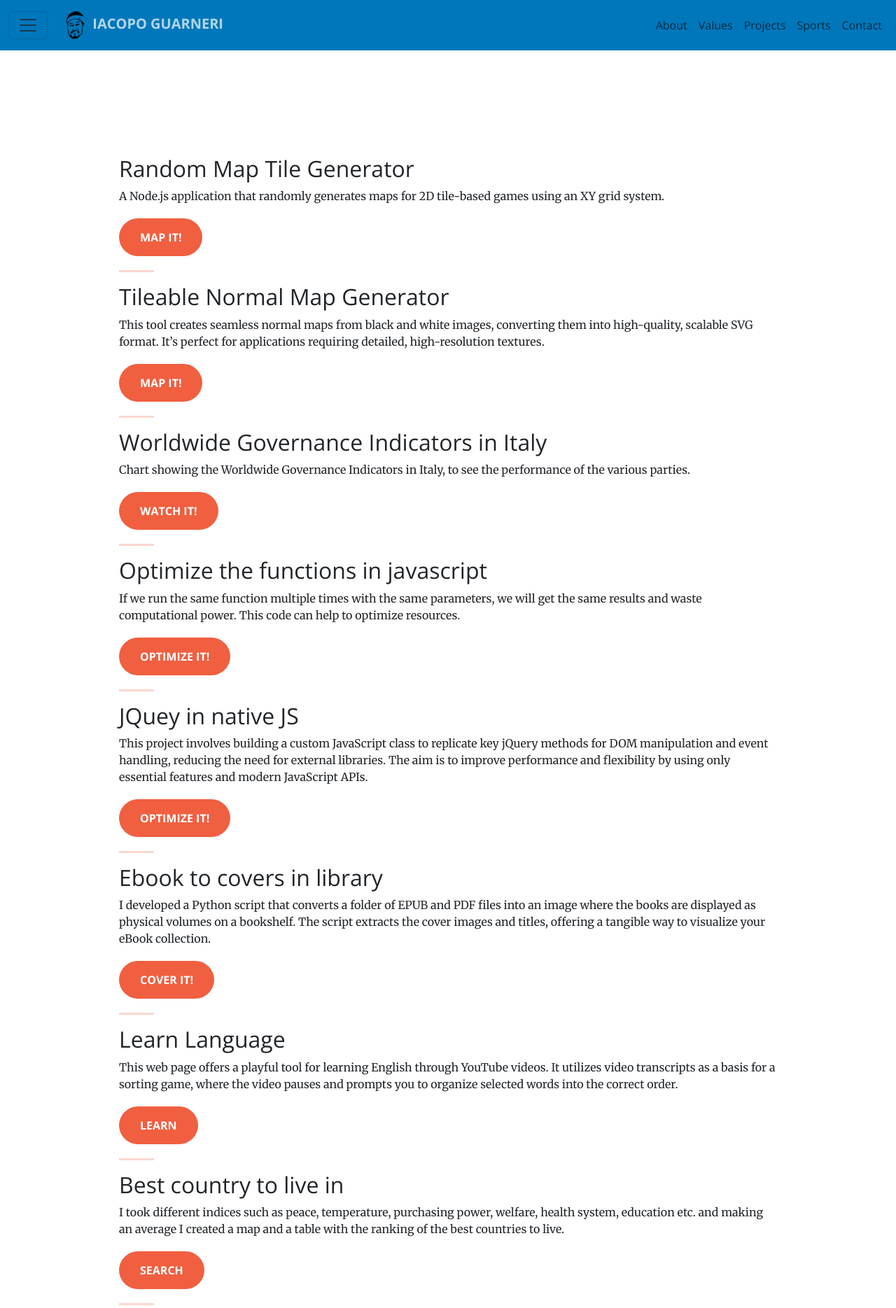
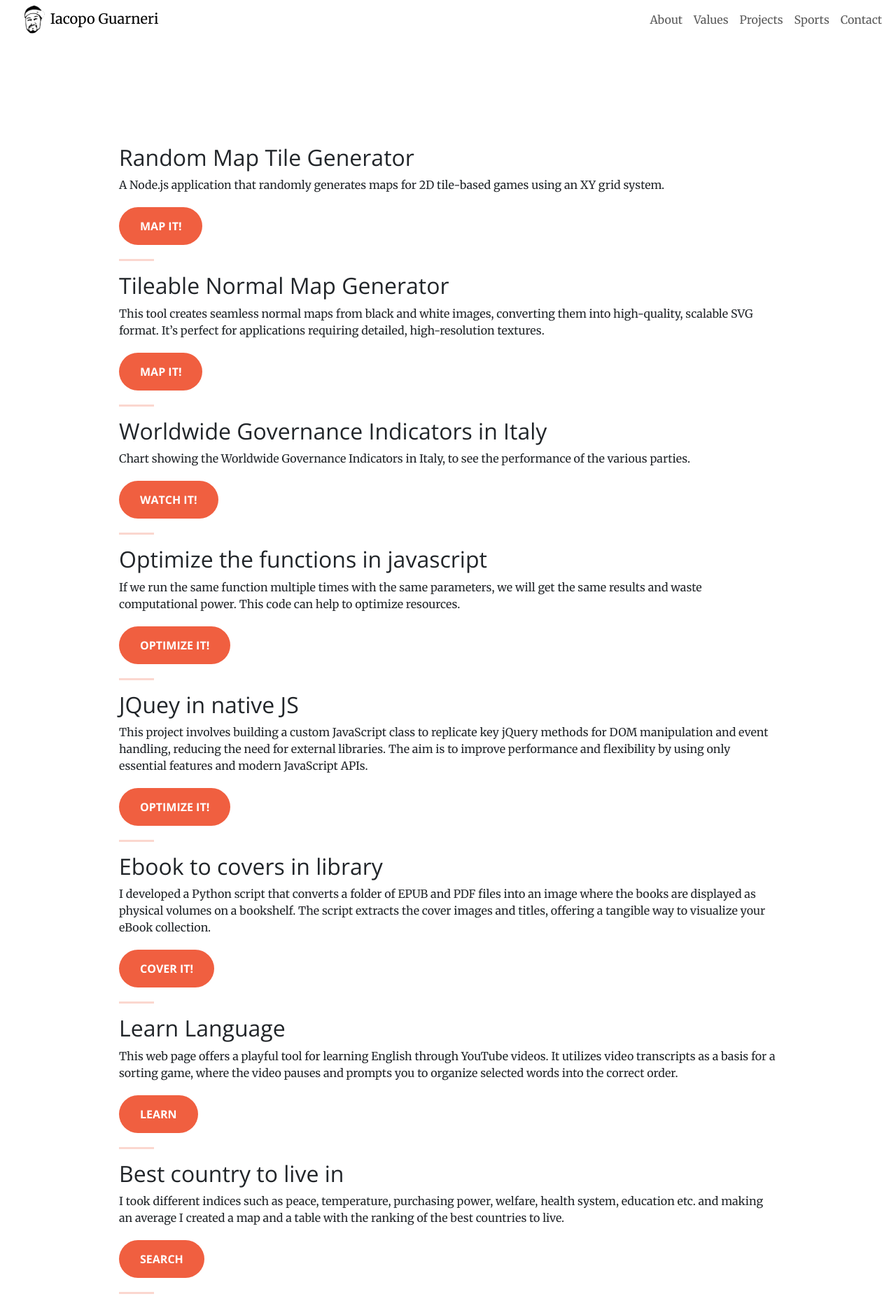
Before and after one commit to iacoposk8/iacoposk8.github.io, a Jekyll site: the page built from projects.md, in a window 1280 px wide. Shown: the top 1869 px of the page at 70% size. Built offline with Jekyll 4.4.1, drawn with Linux system fonts in a browser that asks for light colours.

Commit message:
Update nav.html

```diff
--- a/_includes/nav.html
+++ b/_includes/nav.html
@@ -1,16 +1,17 @@
-<nav id="mainNav" class="navbar navbar-default navbar-fixed-top">
+<nav id="mainNav" class="navbar navbar-expand-md navbar-light navbar-fixed-top">
     <div class="container-fluid">
-        <!-- Brand and toggle get grouped for better mobile display -->
+        <!-- Brand and toggle for mobile display -->
         <div class="navbar-header">
+            <a class="navbar-brand page-scroll" href="/">
+                <img src="/img/logo.png" id="logo" alt="Logo" /> Iacopo Guarneri
+            </a>
             <button class="navbar-toggler" type="button" data-bs-toggle="collapse" data-bs-target="#navbarNav" aria-controls="navbarNav" aria-expanded="false" aria-label="Toggle navigation">
                 <span class="navbar-toggler-icon"></span>
             </button>
-            <a class="navbar-brand page-scroll" href="/"><img src="/img/logo.png" id="logo" /> Iacopo Guarneri</a>
         </div>
 
-        <nav class="navbar navbar-expand-md navbar-light">
         <div class="collapse navbar-collapse" id="navbarNav">
-                <ul class="navbar-nav ml-auto">
+            <ul class="navbar-nav ms-auto">
                 <li class="nav-item">
                     <a class="nav-link page-scroll" href="/#about">About</a>
                 </li>
@@ -28,9 +29,5 @@
                 </li>
             </ul>
         </div>
+    </div>
 </nav>
-
-        <!-- /.navbar-collapse -->
-    </div>
-    <!-- /.container-fluid -->
-</nav>
```
Lines whose indentation alone changed are shown as unchanged.
